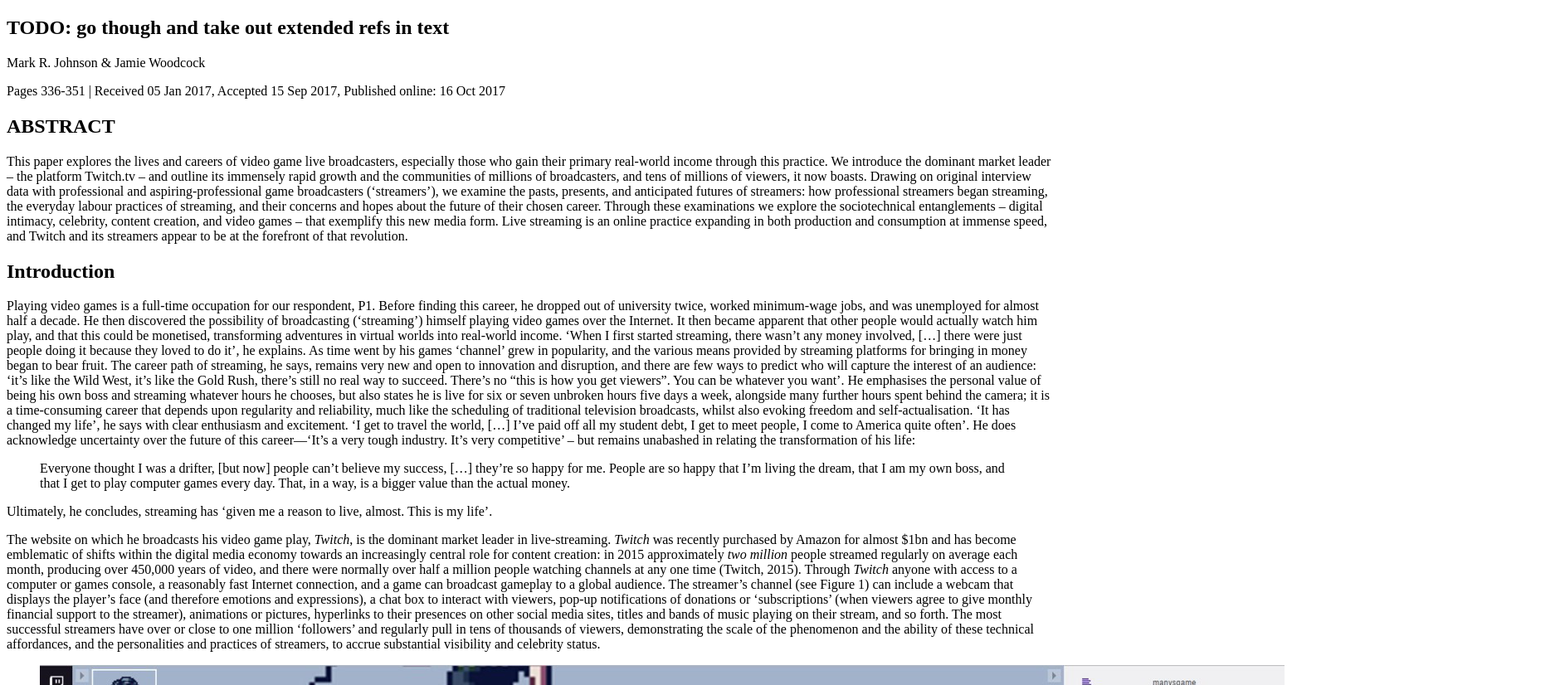
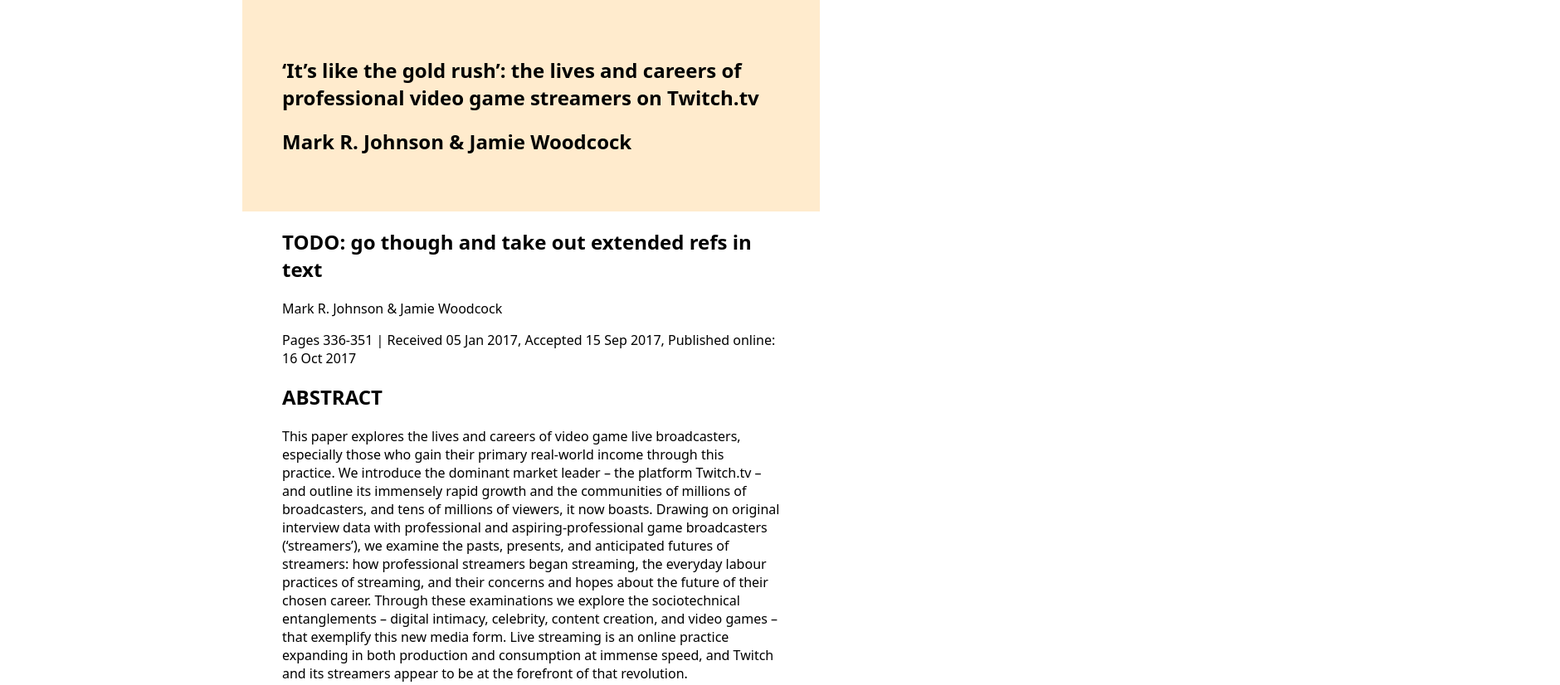
Before and after one commit to notionparallax/future-past, an Eleventy site: page _posts/2021-07-26-twitch.md in a window 1280 px wide. Shown: the top 826 px of the page at 83% size, 1880 px wide, since content can reach past the window. Built offline with nearby package versions, Linux system fonts and the light colour scheme; Eleventy itself is replaced by a stand-in of ours; files that its build step writes are made by us from their sources.

Commit message:
workable basic page layout

```diff
--- a/_layouts/page.html
+++ b/_layouts/page.html
@@ -1,14 +1,69 @@
 ---
 layout: default
 ---
-<article class="post">
 
-  <header class="post-header">
-    <h1 class="post-title">{{ page.title }}</h1>
-  </header>
+<style>
+    body {
+        display: grid;
+        height: 100vh;
+        margin: 0;
+        grid-template: auto 1fr auto / auto minmax(auto, 600px) auto;
+    }
 
-  <div class="post-content">
-    {{ content }}
-  </div>
+    header {
+        /* background: lightpink; */
+        padding: 2rem;
+        grid-column: 1 / 4;
+    }
 
-</article>
+    .left-sidebar {
+        /* background: lightblue; */
+        grid-column: 1 / 2;
+    }
+
+    main {
+        /* background: coral; */
+        grid-column: 2 / 3;
+    }
+
+    .right-sidebar {
+        /* background: yellow; */
+        grid-column: 3 / 4;
+    }
+
+    footer {
+        /* background: wheat; */
+        padding: 2rem;
+        text-align: center;
+        grid-column: 1 / 4;
+    }
+
+    body {
+        font-family: system-ui, sans-serif;
+    }
+
+    .left-sidebar,
+    .right-sidebar {
+        padding: 1rem;
+    }
+
+    .head-matter {
+        margin: 0 -3em;
+        padding: 3em;
+        background-color: blanchedalmond;
+    }
+</style>
+
+<div class="left-sidebar"></div>
+<main>
+    <article class="post">
+        <div class="head-matter">
+            <h1 class="post-title">{{ title }}</h1>
+            <h2>{{ authors }}</h2>
+            <p class="citation">{{ citation }}</p>
+        </div>
+        {{ content }}
+    </article>
+</main>
+<div class="right-sidebar"></div>
+<footer></footer>
```
